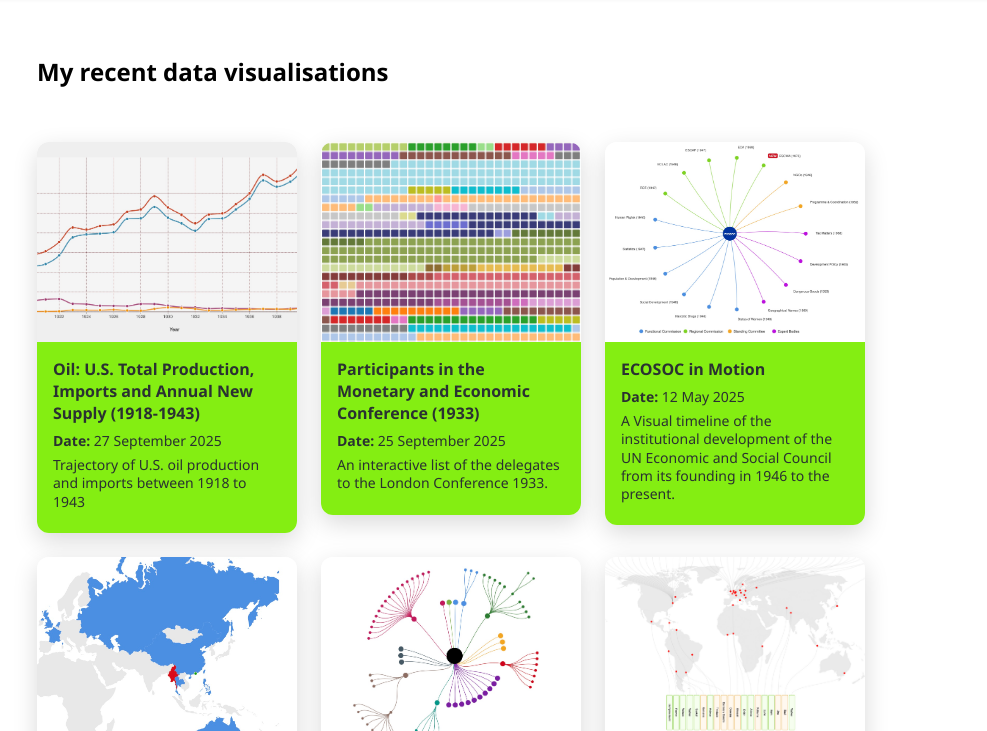
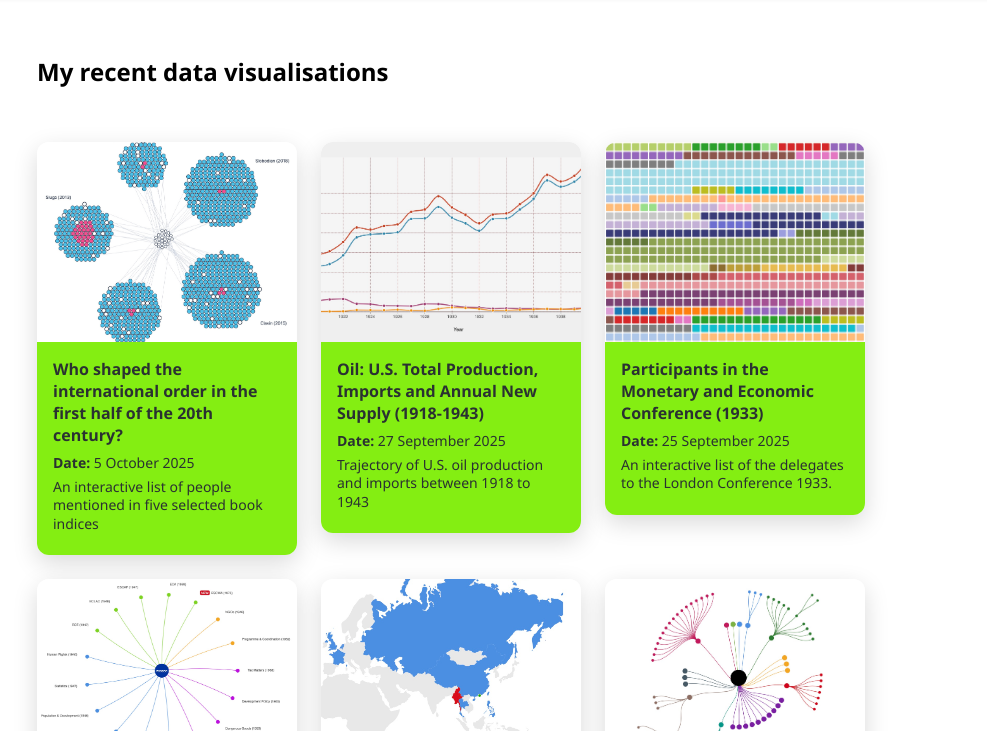
Before and after one commit to sabine-selchow/sabine-selchow.github.io, a plain HTML site: page index.html in a window 1280 px wide. Shown: the part 69-800 px from the top of the page, without its empty margins (143-1130 px from the left). Drawn offline with Linux system fonts and the light colour scheme.

Commit message:
Update index.html

```diff
--- a/index.html
+++ b/index.html
@@ -27,6 +27,21 @@
       <br><br>
 
       <div class="tile-grid">
+
+        <!-- Tile 11 -->
+        <div class="tile-wrapper">
+          <div class="tile tile-image-top">
+            <img src="cover.jpg" alt="Intro image">
+          </div>
+          <div class="tile tile-image1">
+            <a href="indices.html" style="text-decoration: none; color: inherit;">
+              <h2>Who shaped the international order in the first half of the 20th century?</h2>
+              <p><b>Date:</b> 5 October 2025</p>
+              <p>An interactive list of people mentioned in five selected book indices</p>
+            </a>
+          </div>
+        </div>
+
 
 
         <!-- Tile 10 -->
```
